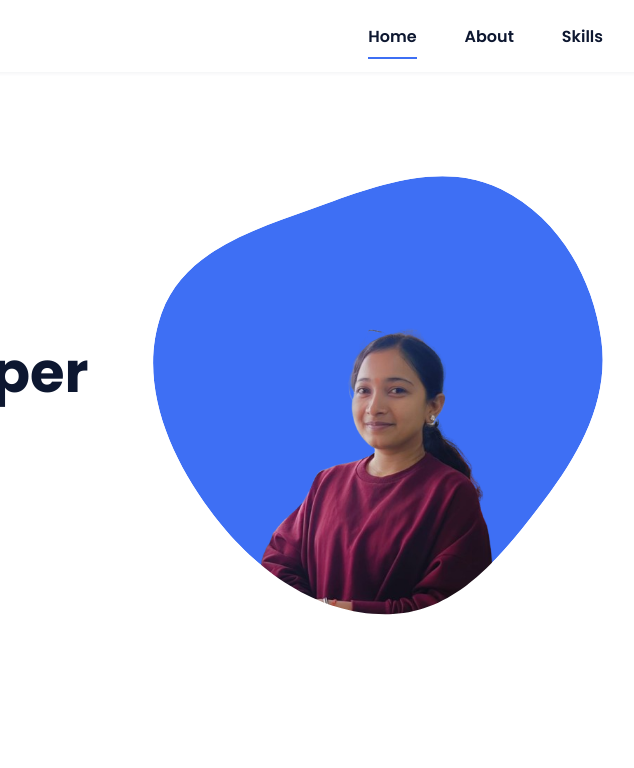
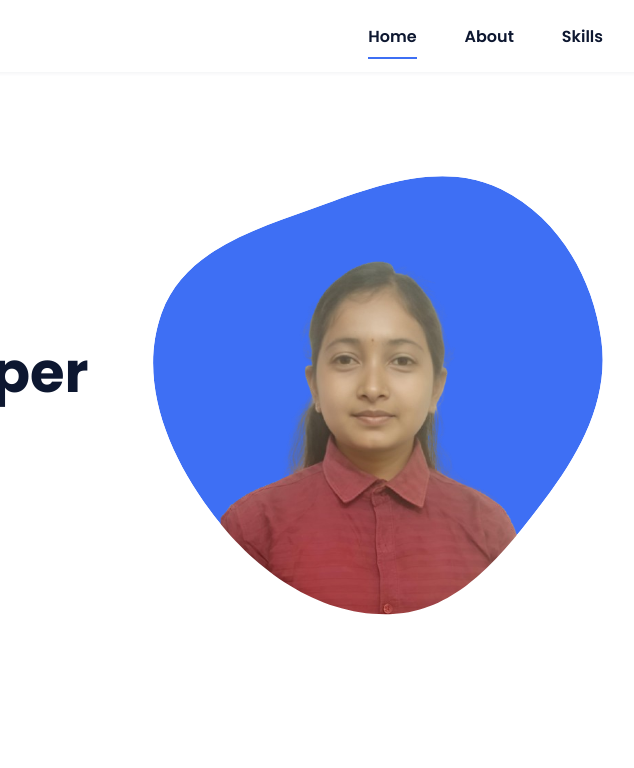
Before and after one commit to shalini0948/shalini0948.github.io, a plain HTML site: page index.html in a window 1280 px wide. Shown: the top 768 px of the page, 549-1183 px from the left. Drawn offline with nearby package versions, Linux system fonts and the light colour scheme.

Commit message:
Update index.html
pic2

```diff
--- a/index.html
+++ b/index.html
@@ -63,7 +63,7 @@
                         </mask>
                         <g mask="url(#mask0)">
                             <path d="M9.19024 145.964C34.0253 76.5814 114.865 54.7299 184.111 29.4823C245.804 6.98884 311.86 -14.9503 370.735 14.143C431.207 44.026 467.948 107.508 477.191 174.311C485.897 237.229 454.931 294.377 416.506 344.954C373.74 401.245 326.068 462.801 255.442 466.189C179.416 469.835 111.552 422.137 65.1576 361.805C17.4835 299.81 -17.1617 219.583 9.19024 145.964Z"/>
-                            <image class="home__blob-img" x="50" y="60" href="res/images/shalini.png"/>
+                            <image class="home__blob-img" x="50" y="60" href="res/images/shalinipic.png"/>
                         </g>
                     </svg>
                 </div>
```
